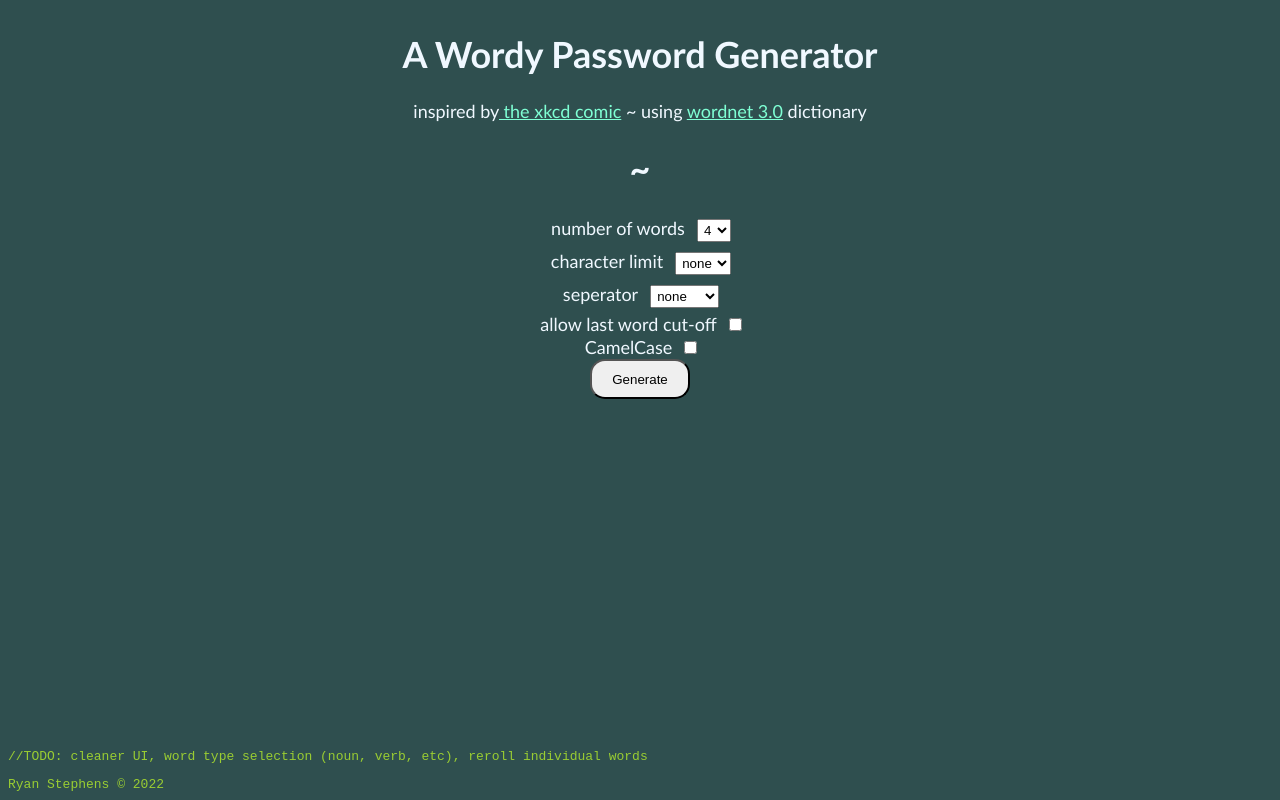
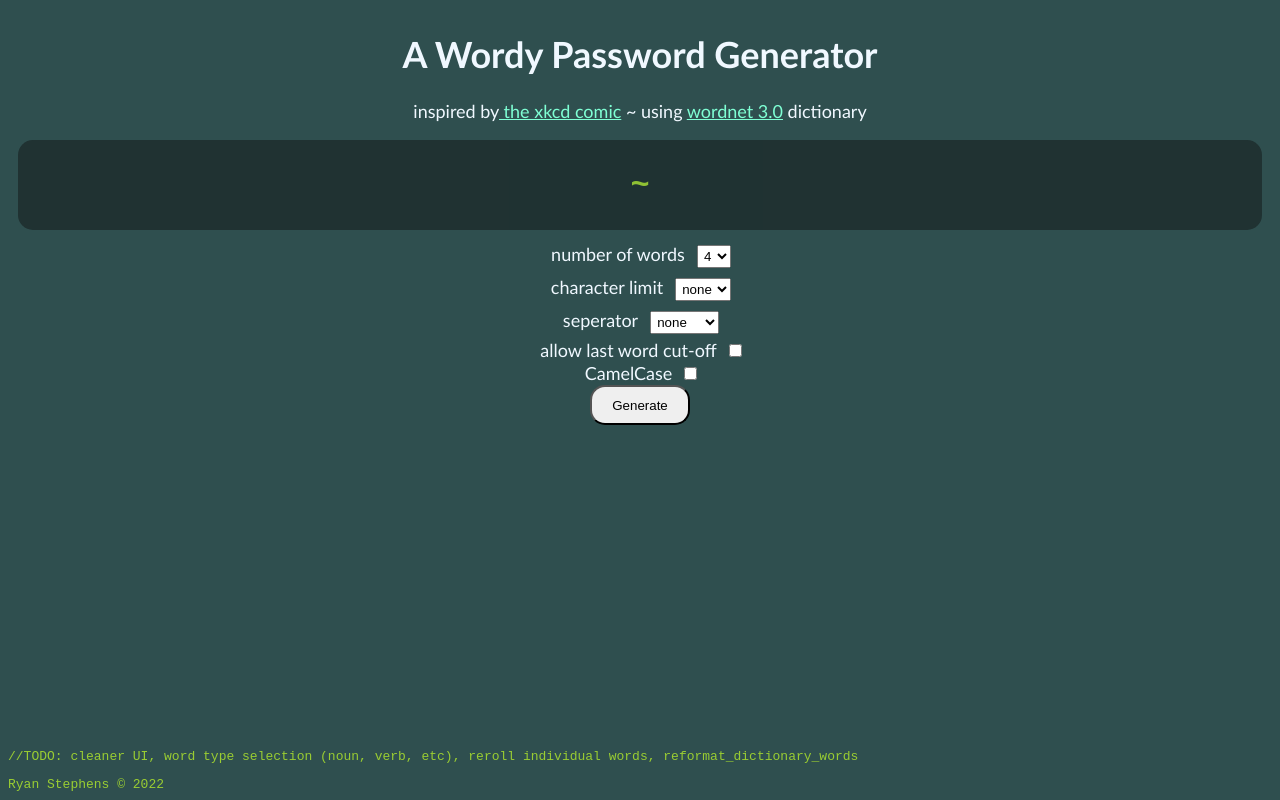
Before and after one commit to rnstphns/xkcdPW, an Angular app in the folder xkcd-pw-gen/: page / in a window 1280 px wide. Built offline with nearby package versions, Linux system fonts and the light colour scheme.

Commit message:
futzing with css

```diff
--- a/xkcd-pw-gen/src/app/app.component.ts
+++ b/xkcd-pw-gen/src/app/app.component.ts
@@ -5,12 +5,14 @@ import { DictService } from './dict.service';
 @Component({
   selector: 'app-root',
   template: `
+    <div class="password">
     <div *ngIf="this.generatedPass != undefined; else password_display">
               <h2>{{this.generatedPass}}</h2>
             </div>
-            <ng-template #password_display>
+            <ng-template #password_display class="password">
               <h1>~</h1>
             </ng-template>
+      </div>
             <form [formGroup]="form" (ngSubmit)="sendPass()" class="form">
               <div class="input-area">
                 <label for="num-words">number of words</label>
--- a/xkcd-pw-gen/src/index.html
+++ b/xkcd-pw-gen/src/index.html
@@ -15,7 +15,7 @@
     ~ using <a href="https://wordnet.princeton.edu/download/current-version">wordnet 3.0</a> dictionary</p>
     <app-root></app-root>
     </div>
-    <p class = "footer">//TODO: cleaner UI, word type selection (noun, verb, etc), reroll individual words</p>
+    <p class = "footer">//TODO: cleaner UI, word type selection (noun, verb, etc), reroll individual words, reformat_dictionary_words</p>
   <footer class="footer">Ryan Stephens &copy; 2022</footer>
 </body>
 </html>
--- a/xkcd-pw-gen/src/styles.css
+++ b/xkcd-pw-gen/src/styles.css
@@ -30,3 +30,13 @@ button{
   min-width: 100px;
   min-height: 40px;
 }
+.password{
+  background-color: #1e2f2f;
+  border-radius: 15px;
+  justify-content: center;
+  margin: 10px;
+  padding: 5px;
+  opacity: 90%;
+  color: yellowgreen;
+  font-family: monospace;
+}
```
